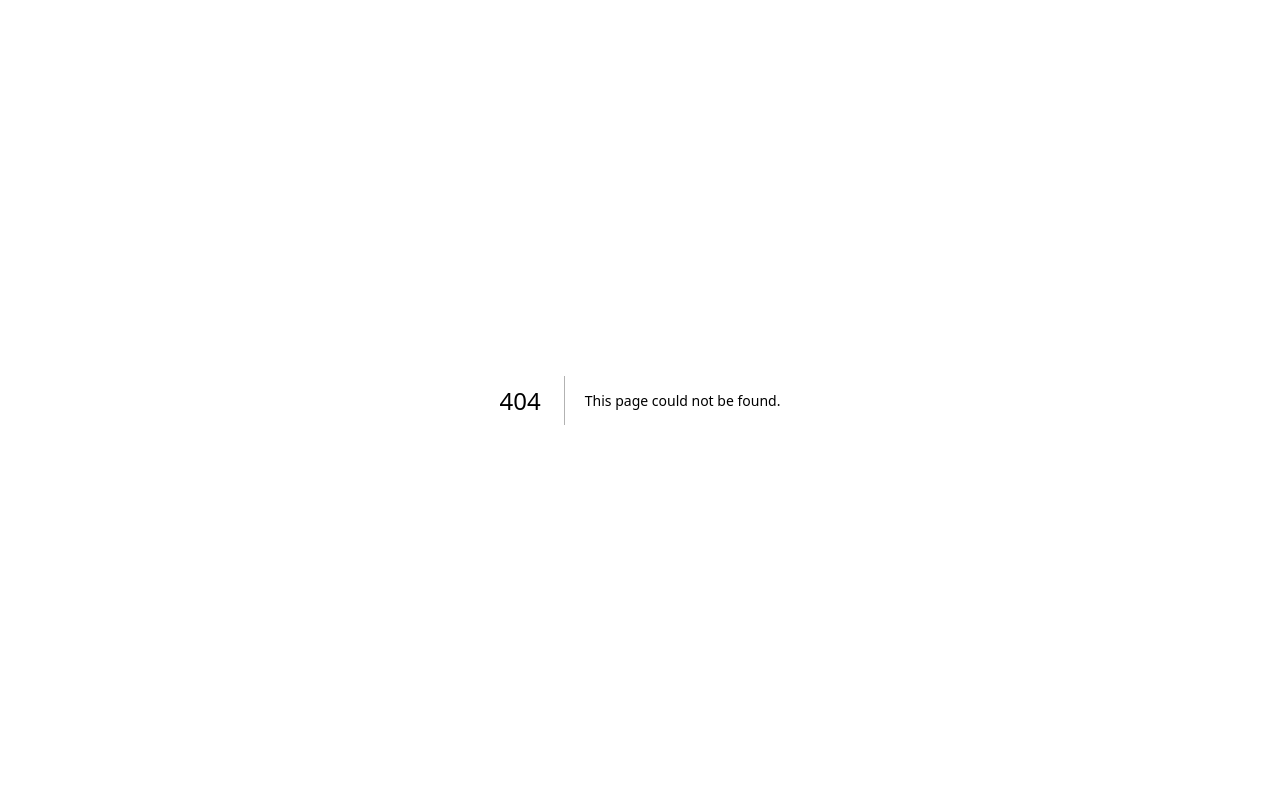
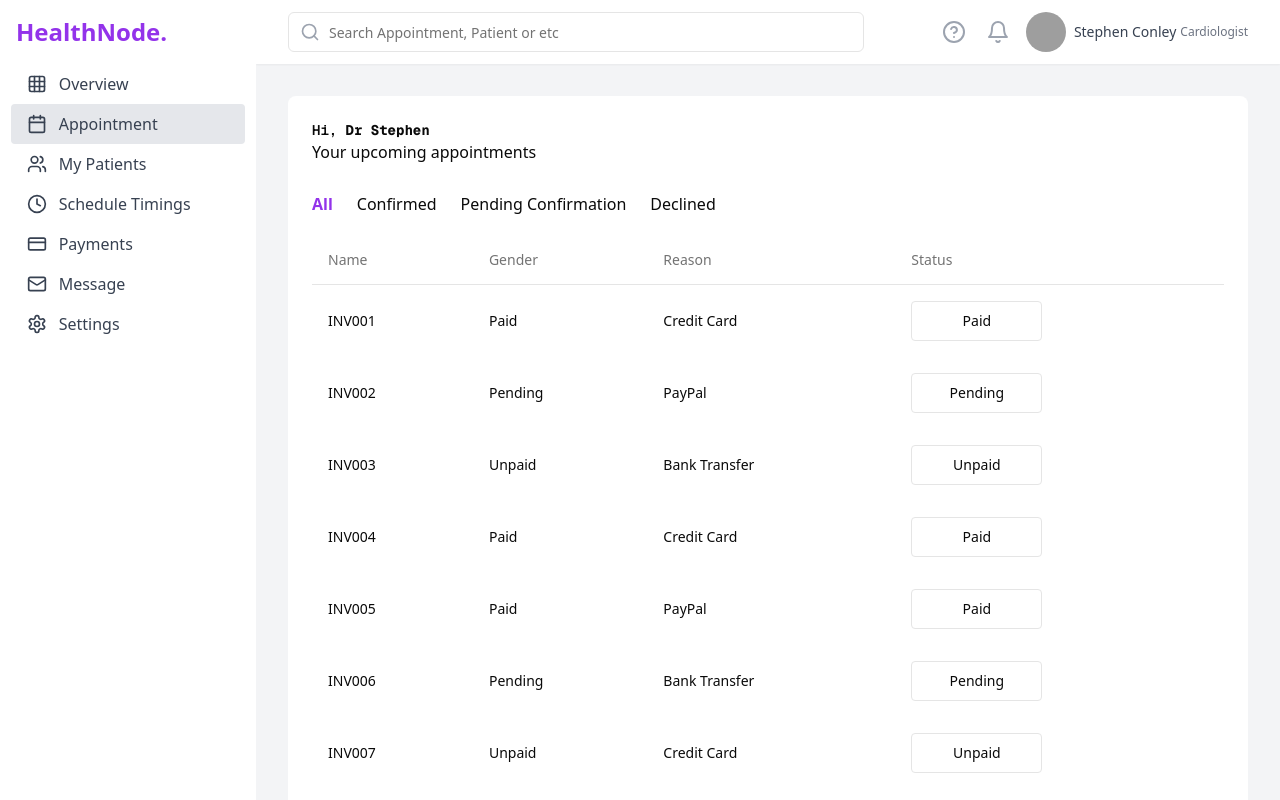
Before and after one commit to health-node-web3bridge/health-node-frontend, a Next.js app: page /dashboard/appointments in a window 1280 px wide. Before the commit this address had no page. Built offline with nearby package versions, Linux system fonts and the light colour scheme; grey boxes are pictures that could not be loaded.

Commit message:
feat:appointment

```diff
--- /dev/null
+++ b/src/app/dashboard/appointments/page.tsx
@@ -0,0 +1,12 @@
+import AppointmentContent from "@/components/appointments/AppointmentContent";
+import DoctorDashboardLayout from "@/components/DoctorDashboardLayout";
+
+function Appointment() {
+  return (
+    <DoctorDashboardLayout>
+      <AppointmentContent />
+    </DoctorDashboardLayout>
+  );
+}
+
+export default Appointment;
--- a/src/components/DoctorDashboardLayout.tsx
+++ b/src/components/DoctorDashboardLayout.tsx
@@ -1,20 +1,40 @@
-import React from 'react'
-import Link from 'next/link'
-import { Bell, HelpCircle, Search, Grid, Calendar, Users, Clock, CreditCard, Mail, FileText, Settings } from 'lucide-react'
-import { Avatar, AvatarFallback, AvatarImage } from "@/components/ui/avatar"
-import { Input } from "@/components/ui/input"
+"use client";
+import React from "react";
+import Link from "next/link";
+import {
+  Bell,
+  HelpCircle,
+  Search,
+  Grid,
+  Calendar,
+  Users,
+  Clock,
+  CreditCard,
+  Mail,
+  FileText,
+  Settings,
+} from "lucide-react";
+import { Avatar, AvatarFallback, AvatarImage } from "@/components/ui/avatar";
+import { Input } from "@/components/ui/input";
+import { usePathname } from "next/navigation";
 
 const sidebarItems = [
-  { icon: Grid, label: 'Overview', active: true },
-  { icon: Calendar, label: 'Appointment' },
-  { icon: Users, label: 'My Patients' },
-  { icon: Clock, label: 'Schedule Timings' },
-  { icon: CreditCard, label: 'Payments' },
-  { icon: Mail, label: 'Message' },
-  { icon: Settings, label: 'Settings' },
-]
+  { icon: Grid, label: "Overview", active: true, link: "#" },
+  { icon: Calendar, label: "Appointment", link: "/dashboard/appointments" },
+  { icon: Users, label: "My Patients", link: "#" },
+  { icon: Clock, label: "Schedule Timings", link: "#" },
+  { icon: CreditCard, label: "Payments", link: "#" },
+  { icon: Mail, label: "Message", link: "#" },
+  { icon: Settings, label: "Settings", link: "#" },
+];
 
-export default function DoctorDashboardLayout({ children }: { children: React.ReactNode }) {
+export default function DoctorDashboardLayout({
+  children,
+}: {
+  children: React.ReactNode;
+}) {
+  const pathname = usePathname();
+
   return (
     <div className="flex h-screen bg-gray-100">
       {/* Sidebar */}
@@ -26,8 +46,10 @@ export default function DoctorDashboardLayout({ children }: { children: React.Re
           {sidebarItems.map((item, index) => (
             <Link
               key={index}
-              href="#"
-              className={`flex items-center px-4 py-2 text-gray-700 hover:bg-gray-200 ${item.active ? 'bg-gray-200' : ''}`}
+              href={item.link}
+              className={`flex items-center px-4 py-2 text-gray-700 hover:bg-gray-200 w-11/12 mx-auto rounded-sm ${
+                item.link === pathname ? "bg-gray-200" : ""
+              }`}
             >
               <item.icon className="mr-3 h-5 w-5" />
               {item.label}
@@ -45,7 +67,9 @@ export default function DoctorDashboardLayout({ children }: { children: React.Re
             <div className="flex items-center justify-between h-16">
               <div className="flex items-center flex-grow">
                 <div className="flex-shrink-0 md:hidden">
-                  <h1 className="text-2xl font-bold text-purple-600">HealthNode.</h1>
+                  <h1 className="text-2xl font-bold text-purple-600">
+                    HealthNode.
+                  </h1>
                 </div>
                 <div className="hidden md:block w-full max-w-xl">
                   <div className="relative">
@@ -70,11 +94,18 @@ export default function DoctorDashboardLayout({ children }: { children: React.Re
                 <div className="ml-3 relative">
                   <div className="flex items-center">
                     <Avatar>
-                      <AvatarImage src="/placeholder.svg?height=32&width=32" alt="Stephen Conley" />
+                      <AvatarImage
+                        src="/placeholder.svg?height=32&width=32"
+                        alt="Stephen Conley"
+                      />
                       <AvatarFallback>SC</AvatarFallback>
                     </Avatar>
-                    <span className="ml-2 text-sm font-medium text-gray-700">Stephen Conley</span>
-                    <span className="ml-1 text-xs text-gray-500">Cardiologist</span>
+                    <span className="ml-2 text-sm font-medium text-gray-700">
+                      Stephen Conley
+                    </span>
+                    <span className="ml-1 text-xs text-gray-500">
+                      Cardiologist
+                    </span>
                   </div>
                 </div>
               </div>
@@ -90,5 +121,5 @@ export default function DoctorDashboardLayout({ children }: { children: React.Re
         </main>
       </div>
     </div>
-  )
+  );
 }
--- /dev/null
+++ b/src/components/appointments/AppointmentContent.tsx
@@ -0,0 +1,73 @@
+"use client";
+import { useAppointment } from "@/hooks/UI/useAppointment";
+import {
+  Table,
+  TableBody,
+  TableCaption,
+  TableCell,
+  TableFooter,
+  TableHead,
+  TableHeader,
+  TableRow,
+} from "@/components/ui/table";
+import { Button } from "../ui/button";
+
+function AppointmentContent() {
+  const { tabs, tab, setTab, tableHeader, invoices } = useAppointment();
+  return (
+    <div className="bg-white p-6 rounded-lg">
+      {" "}
+      <p className="text-sm font-bold font-geistMono">
+        Hi, <b>Dr Stephen</b>
+      </p>
+      <p className="">Your upcoming appointments</p>
+      <div className="mt-7">
+        <div className="flex w-8/12 items-center gap-6">
+          {tabs.map((item, index) => (
+            <button
+              key={index}
+              className={`text-base transition-color duration-300 ease-in  ${
+                tab === item ? "text-purple-600 font-bold " : ""
+              }`}
+              onClick={() => setTab(item)}
+            >
+              {item}
+            </button>
+          ))}
+        </div>
+        <div className="mt-5 ">
+          <Table>
+            <TableHeader>
+              <TableRow className="">
+                {tableHeader.map((item, index) => (
+                  <TableHead key={index}>{item}</TableHead>
+                ))}
+              </TableRow>
+            </TableHeader>
+            <TableBody>
+              {invoices.map((invoice, i) => (
+                <TableRow key={invoice.invoice} className="border-0">
+                  <TableCell className="font-medium">
+                    {invoice.invoice}
+                  </TableCell>
+                  <TableCell>{invoice.paymentStatus}</TableCell>
+                  <TableCell>{invoice.paymentMethod}</TableCell>
+                  <TableCell className="">
+                    <Button
+                      variant={"outline"}
+                      className="border rounded-sm py-3 px-9 flex items-center justify-center w-[131px] bg-transparent"
+                    >
+                      {invoice.paymentStatus}
+                    </Button>
+                  </TableCell>
+                </TableRow>
+              ))}
+            </TableBody>
+          </Table>
+        </div>
+      </div>
+    </div>
+  );
+}
+
+export default AppointmentContent;
--- /dev/null
+++ b/src/hooks/UI/useAppointment.ts
@@ -0,0 +1,53 @@
+import { useEffect, useState } from "react";
+
+export const useAppointment = () => {
+  const [tab, setTab] = useState("All");
+  const tableHeader = ["Name", "Gender", "Reason", "Status"];
+  const tabs = ["All", "Confirmed", "Pending Confirmation", "Declined"];
+  const invoices = [
+    {
+      invoice: "INV001",
+      paymentStatus: "Paid",
+      totalAmount: "$250.00",
+      paymentMethod: "Credit Card",
+    },
+    {
+      invoice: "INV002",
+      paymentStatus: "Pending",
+      totalAmount: "$150.00",
+      paymentMethod: "PayPal",
+    },
+    {
+      invoice: "INV003",
+      paymentStatus: "Unpaid",
+      totalAmount: "$350.00",
+      paymentMethod: "Bank Transfer",
+    },
+    {
+      invoice: "INV004",
+      paymentStatus: "Paid",
+      totalAmount: "$450.00",
+      paymentMethod: "Credit Card",
+    },
+    {
+      invoice: "INV005",
+      paymentStatus: "Paid",
+      totalAmount: "$550.00",
+      paymentMethod: "PayPal",
+    },
+    {
+      invoice: "INV006",
+      paymentStatus: "Pending",
+      totalAmount: "$200.00",
+      paymentMethod: "Bank Transfer",
+    },
+    {
+      invoice: "INV007",
+      paymentStatus: "Unpaid",
+      totalAmount: "$300.00",
+      paymentMethod: "Credit Card",
+    },
+  ];
+
+  return { tabs, tab, setTab, tableHeader, invoices };
+};
--- a/tailwind.config.ts
+++ b/tailwind.config.ts
@@ -10,53 +10,57 @@ const config: Config = {
   theme: {
     extend: {
       colors: {
-  			background: 'hsl(var(--background))',
-  			foreground: 'hsl(var(--foreground))',
+        background: "hsl(var(--background))",
+        foreground: "hsl(var(--foreground))",
         card: {
-  				DEFAULT: 'hsl(var(--card))',
-  				foreground: 'hsl(var(--card-foreground))'
+          DEFAULT: "hsl(var(--card))",
+          foreground: "hsl(var(--card-foreground))",
         },
         popover: {
-  				DEFAULT: 'hsl(var(--popover))',
-  				foreground: 'hsl(var(--popover-foreground))'
+          DEFAULT: "hsl(var(--popover))",
+          foreground: "hsl(var(--popover-foreground))",
         },
         primary: {
-  				DEFAULT: 'hsl(var(--primary))',
-  				foreground: 'hsl(var(--primary-foreground))'
+          DEFAULT: "hsl(var(--primary))",
+          foreground: "hsl(var(--primary-foreground))",
         },
         secondary: {
-  				DEFAULT: 'hsl(var(--secondary))',
-  				foreground: 'hsl(var(--secondary-foreground))'
+          DEFAULT: "hsl(var(--secondary))",
+          foreground: "hsl(var(--secondary-foreground))",
         },
         muted: {
-  				DEFAULT: 'hsl(var(--muted))',
-  				foreground: 'hsl(var(--muted-foreground))'
+          DEFAULT: "hsl(var(--muted))",
+          foreground: "hsl(var(--muted-foreground))",
         },
         accent: {
-  				DEFAULT: 'hsl(var(--accent))',
-  				foreground: 'hsl(var(--accent-foreground))'
+          DEFAULT: "hsl(var(--accent))",
+          foreground: "hsl(var(--accent-foreground))",
         },
         destructive: {
-  				DEFAULT: 'hsl(var(--destructive))',
-  				foreground: 'hsl(var(--destructive-foreground))'
+          DEFAULT: "hsl(var(--destructive))",
+          foreground: "hsl(var(--destructive-foreground))",
         },
-  			border: 'hsl(var(--border))',
-  			input: 'hsl(var(--input))',
-  			ring: 'hsl(var(--ring))',
+        border: "hsl(var(--border))",
+        input: "hsl(var(--input))",
+        ring: "hsl(var(--ring))",
         chart: {
-  				'1': 'hsl(var(--chart-1))',
-  				'2': 'hsl(var(--chart-2))',
-  				'3': 'hsl(var(--chart-3))',
-  				'4': 'hsl(var(--chart-4))',
-  				'5': 'hsl(var(--chart-5))'
-  			}
+          "1": "hsl(var(--chart-1))",
+          "2": "hsl(var(--chart-2))",
+          "3": "hsl(var(--chart-3))",
+          "4": "hsl(var(--chart-4))",
+          "5": "hsl(var(--chart-5))",
+        },
       },
       borderRadius: {
-  			lg: 'var(--radius)',
-  			md: 'calc(var(--radius) - 2px)',
-  			sm: 'calc(var(--radius) - 4px)'
-  		}
-  	}
+        lg: "var(--radius)",
+        md: "calc(var(--radius) - 2px)",
+        sm: "calc(var(--radius) - 4px)",
+      },
+      fontFamily: {
+        geistMono: ["var(--font-geist-mono)"],
+        geistSans: ["var(--font-geist-sans)"],
+      },
+    },
   },
   plugins: [require("tailwindcss-animate")],
 };
```
Also changed, not shown: src/app/dashboard/page.tsx (+7 -7 lines). Lines whose indentation alone changed are shown as unchanged.
